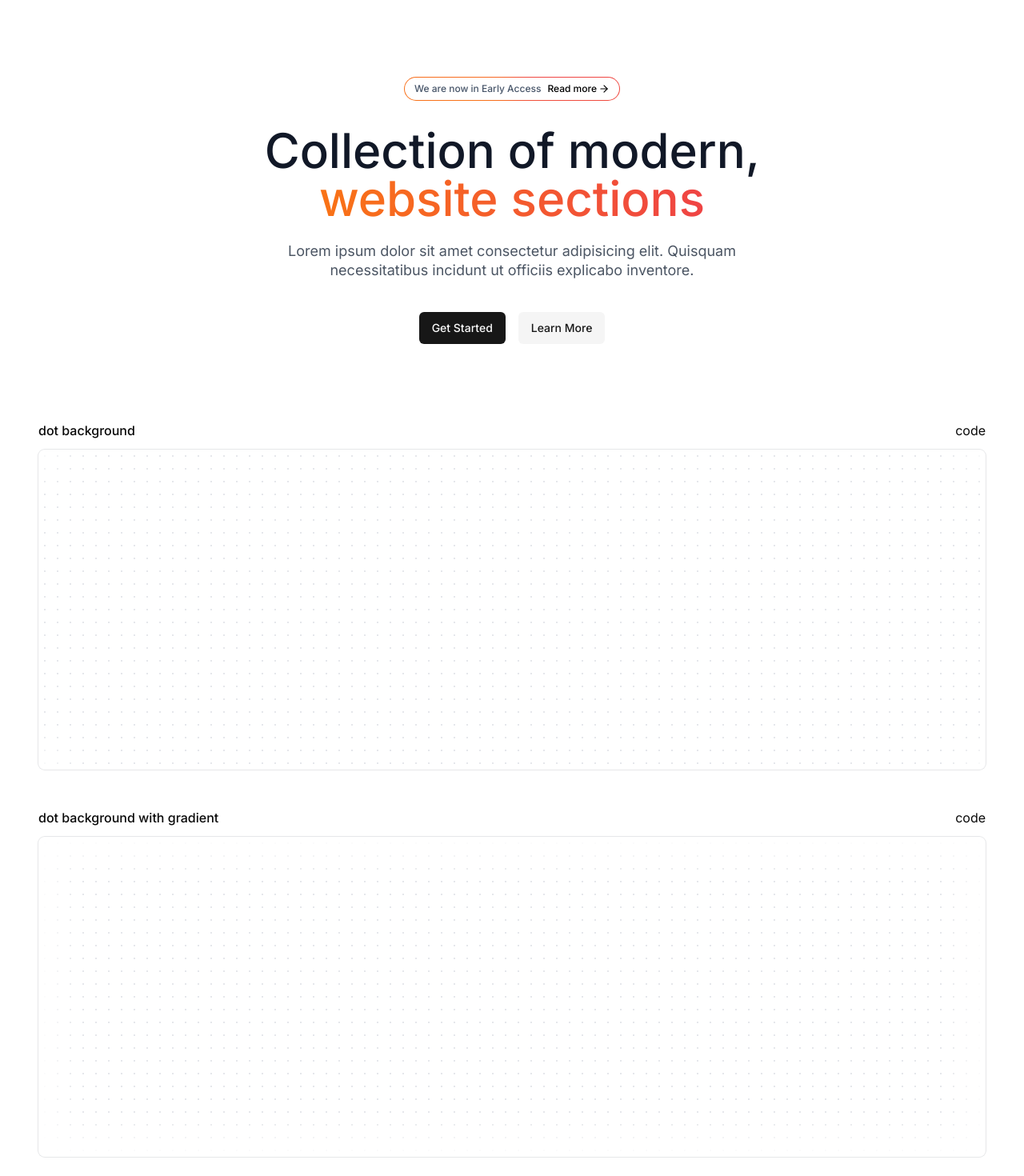
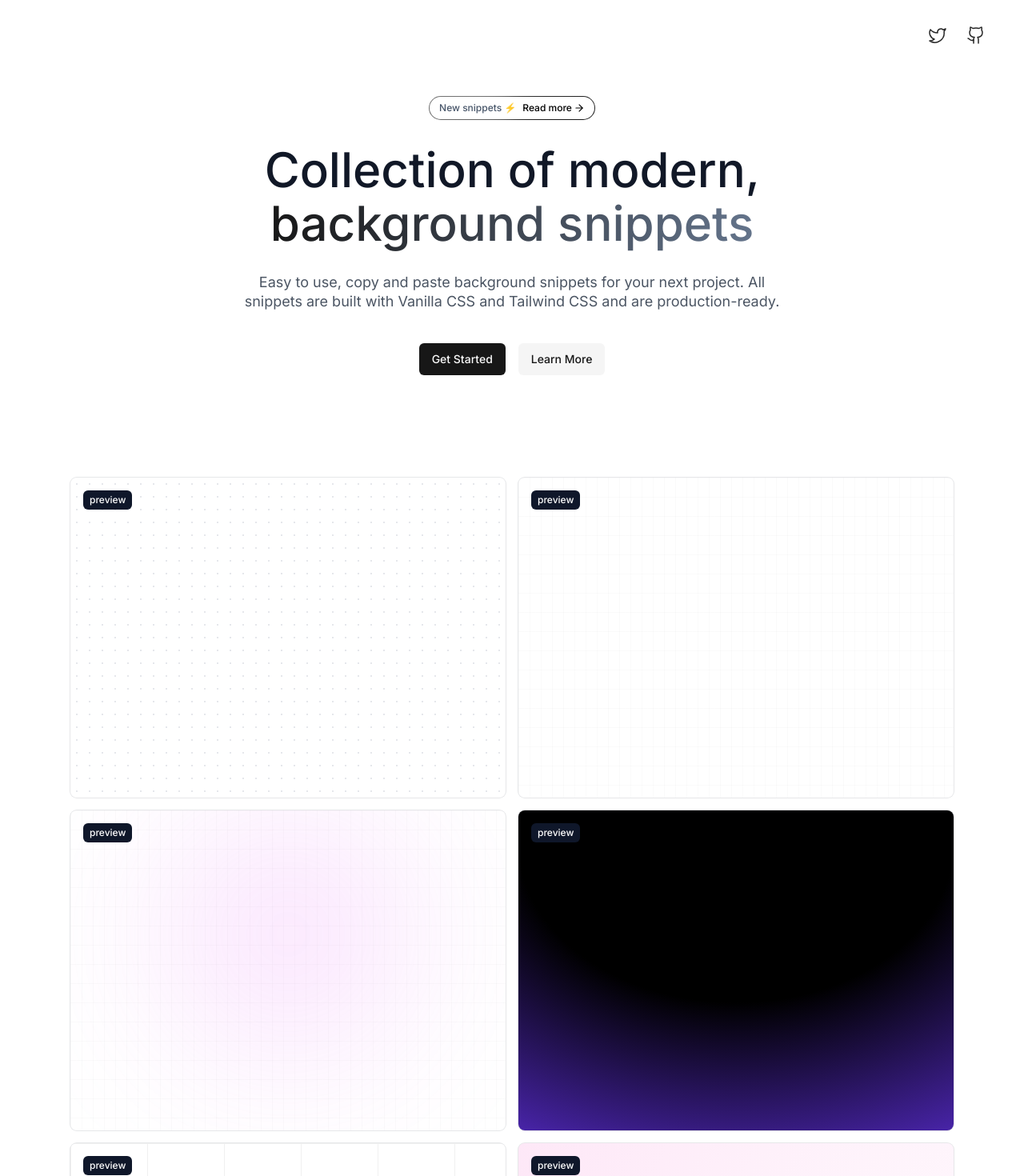
Before and after one commit to ibelick/background-snippets, a Next.js app: page / in a window 1280 px wide. Shown: the top 1470 px of the page at 80% size. Built offline with nearby package versions, Linux system fonts and the light colour scheme.

Commit message:
feat: add layout

```diff
--- a/app/components/background.tsx
+++ b/app/components/background.tsx
@@ -1,152 +1,117 @@
-import Playground from "./playground";
 import { CSSProperties } from "react";
 
-const FullDotBackground = () => {
+const Background1 = () => {
+  return (
+    <div className="bg-white absolute inset-0 -z-10 h-full w-full bg-[radial-gradient(#e5e7eb_1px,transparent_1px)] [background-size:16px_16px]" />
+  );
+};
+
+// @todo: need to work on this
+const Background2 = () => {
   return (
     <div
-      className="absolute inset-0 -z-10 h-full w-full bg-[radial-gradient(#e5e7eb_1px,transparent_1px)] [background-size:16px_16px] dark:bg-[radial-gradient(#1f2937_1px,transparent_1px)]"
+      className="bg-white absolute inset-0 -z-10 h-full w-full bg-[radial-gradient(#e5e7eb_1px,transparent_1px)] [background-size:16px_16px]"
       style={
         {
-          "--mask-offset": "50px",
-          mask: "linear-gradient(to bottom,transparent,#fff var(--mask-offset) calc(100% - var(--mask-offset)),transparent),linear-gradient(to right,transparent,#fff var(--mask-offset) calc(100% - var(--mask-offset)),transparent)",
-        } as CSSProperties
+          boxShadow: "0 0 10px rgba(0, 0, 0, 0.2)",
+        } as React.CSSProperties
       }
+      // style={
+      //   {
+      //     "--mask-offset": "50px",
+      //     mask: "linear-gradient(to bottom,transparent,#fff var(--mask-offset) calc(100% - var(--mask-offset)),transparent),linear-gradient(to right,transparent,#fff var(--mask-offset) calc(100% - var(--mask-offset)),transparent)",
+      //     "-webkit-mask":
+      //       "linear-gradient(to bottom,transparent,#fff var(--mask-offset) calc(100% - var(--mask-offset)),transparent),linear-gradient(to right,transparent,#fff var(--mask-offset) calc(100% - var(--mask-offset)),transparent)",
+      //     "mask-composite": "intersect",
+      //     "-webkit-mask-composite": "source-in, xor",
+      //   } as CSSProperties
+      // }
     />
   );
 };
 
-const DotBackgroundWithGradient = () => {
+const Background3 = () => {
   return (
-    <div
-      className="absolute inset-0 -z-10 h-full w-full bg-[radial-gradient(#e5e7eb_1px,transparent_1px)] [background-size:16px_16px] dark:bg-[radial-gradient(#1f2937_1px,transparent_1px)]"
-      style={
-        {
-          "--mask-offset": "50px",
-          mask: "linear-gradient(to bottom,transparent,#fff var(--mask-offset) calc(100% - var(--mask-offset)),transparent),linear-gradient(to right,transparent,#fff var(--mask-offset) calc(100% - var(--mask-offset)),transparent)",
-          "-webkit-mask":
-            "linear-gradient(to bottom,transparent,#fff var(--mask-offset) calc(100% - var(--mask-offset)),transparent),linear-gradient(to right,transparent,#fff var(--mask-offset) calc(100% - var(--mask-offset)),transparent)",
-          "mask-composite": "intersect",
-          "-webkit-mask-composite": "source-in, xor",
-        } as CSSProperties
-      }
-    />
+    <div className="bg-white absolute inset-0 -z-10 h-full w-full bg-[linear-gradient(to_right,#8080800a_1px,transparent_1px),linear-gradient(to_bottom,#8080800a_1px,transparent_1px)] bg-[size:14px_24px]" />
   );
 };
 
-const GridBackground = () => {
+const Background4 = () => {
   return (
-    <div className="absolute inset-0 -z-10 h-full w-full bg-[linear-gradient(to_right,#8080800a_1px,transparent_1px),linear-gradient(to_bottom,#8080800a_1px,transparent_1px)] bg-[size:14px_24px]" />
-  );
-};
-
-const GridBackgroundWithGradient = () => {
-  return (
-    <div className="absolute inset-0 -z-10 h-full w-full bg-[linear-gradient(to_right,#8080800a_1px,transparent_1px),linear-gradient(to_bottom,#8080800a_1px,transparent_1px)] bg-[size:14px_24px]">
+    <div className="bg-white absolute inset-0 -z-10 h-full w-full bg-[linear-gradient(to_right,#8080800a_1px,transparent_1px),linear-gradient(to_bottom,#8080800a_1px,transparent_1px)] bg-[size:14px_24px]">
       <div className="absolute left-0 right-0 top-0 -z-10 m-auto h-[310px] w-[310px] rounded-full bg-fuchsia-400 opacity-20 blur-[100px]" />
     </div>
   );
 };
 
-const BackgroundRadialGradientDark = () => {
+const Background5 = () => {
   return (
     <div className="absolute inset-0 -z-10 h-full w-full items-center px-5 py-24 [background:radial-gradient(125%_125%_at_50%_10%,#000_40%,#63e_100%)]" />
   );
 };
 
-const BackgroundGrid = () => {
+const Background6 = () => {
   return (
-    <div className="absolute inset-0 -z-10 h-full w-full bg-[linear-gradient(to_right,#f0f0f0_1px,transparent_1px),linear-gradient(to_bottom,#f0f0f0_1px,transparent_1px)] bg-[size:6rem_4rem]" />
+    <div className="bg-white absolute inset-0 -z-10 h-full w-full bg-[linear-gradient(to_right,#f0f0f0_1px,transparent_1px),linear-gradient(to_bottom,#f0f0f0_1px,transparent_1px)] bg-[size:6rem_4rem]" />
   );
 };
 
-const BackgroundBgSmallGradient = () => {
+const Background7 = () => {
   return (
-    <div className="absolute top-0 z-[-2] h-screen w-screen rotate-180 transform bg-[radial-gradient(60%_120%_at_50%_50%,hsla(0,0%,100%,0)_0,rgba(252,205,238,.5)_100%)]" />
+    <div className="bg-white absolute top-0 z-[-2] h-screen w-screen rotate-180 transform bg-[radial-gradient(60%_120%_at_50%_50%,hsla(0,0%,100%,0)_0,rgba(252,205,238,.5)_100%)]" />
   );
 };
 
-const BackgroundBgSmallGradient2 = () => {
+const Background8 = () => {
   return (
     <div className="absolute top-0 z-[-2] h-screen w-screen bg-neutral-950 bg-[radial-gradient(ellipse_80%_80%_at_50%_-20%,rgba(120,119,198,0.3),rgba(255,255,255,0))]" />
   );
 };
 
-const BackgroundBgSmallGradient3 = () => {
+const Background9 = () => {
   return (
-    <div className="absolute top-0 z-[-2] h-screen w-screen bg-[radial-gradient(100%_50%_at_50%_0%,rgba(0,163,255,0.13)_0,rgba(0,163,255,0)_50%,rgba(0,163,255,0)_100%)]" />
+    <div className="bg-white absolute top-0 z-[-2] h-screen w-screen bg-[radial-gradient(100%_50%_at_50%_0%,rgba(0,163,255,0.13)_0,rgba(0,163,255,0)_50%,rgba(0,163,255,0)_100%)]" />
   );
 };
 
-const BackgroundBgSmallGradient4 = () => {
+const Background10 = () => {
   return (
-    <div className="absolute top-0 -z-10 h-full w-full">
+    <div className="bg-white absolute top-0 -z-10 h-full w-full">
       <div className="absolute bottom-auto left-auto right-0 top-0 !h-[500px] !w-[500px] -translate-x-[30%] translate-y-[20%] rounded-full bg-[rgba(173,109,244,0.5)] opacity-50 blur-[80px]" />
     </div>
   );
 };
 
-const BackgroundGradient5 = () => {
+const Background11 = () => {
   return (
-    <div className="absolute top-0 z-[-2] h-screen w-screen bg-[radial-gradient(ellipse_80%_80%_at_50%_-20%,rgba(120,119,198,0.3),rgba(255,255,255,0))]" />
+    <div className="bg-white absolute top-0 z-[-2] h-screen w-screen bg-[radial-gradient(ellipse_80%_80%_at_50%_-20%,rgba(120,119,198,0.3),rgba(255,255,255,0))]" />
   );
 };
 
-const BackgroundGradient6 = () => {
+const Background12 = () => {
   return (
-    <div className="absolute inset-0 -z-10 h-full w-full [background:radial-gradient(125%_125%_at_50%_10%,#fff_40%,#63e_100%)]" />
+    <div className="bg-white absolute inset-0 -z-10 h-full w-full [background:radial-gradient(125%_125%_at_50%_10%,#fff_40%,#63e_100%)]" />
   );
 };
 
-const BackgroundDots1 = () => {
+const Background13 = () => {
   return (
     <div className="absolute top-0 z-[-2] h-screen w-screen bg-[#011440] bg-[radial-gradient(#ffffff33_1px,#011440_1px)] bg-[size:20px_20px]" />
   );
 };
 
-const BackgroundPage = () => {
-  return (
-    <div className="flex flex-col gap-12 pb-20">
-      <Playground name="dot background">
-        <FullDotBackground />
-      </Playground>
-      <Playground name="dot background with gradient">
-        <DotBackgroundWithGradient />
-      </Playground>
-      <Playground name="grid background">
-        <GridBackground />
-      </Playground>
-      <Playground name="grid background with gradient">
-        <GridBackgroundWithGradient />
-      </Playground>
-      <Playground name="background gradient dark">
-        <BackgroundRadialGradientDark />
-      </Playground>
-      <Playground name="background grid">
-        <BackgroundGrid />
-      </Playground>
-      <Playground name="background bg small gradient">
-        <BackgroundBgSmallGradient />
-      </Playground>
-      <Playground name="background bg small gradient 2">
-        <BackgroundBgSmallGradient2 />
-      </Playground>
-      <Playground name="background bg small gradient 3">
-        <BackgroundBgSmallGradient3 />
-      </Playground>
-      <Playground name="background bg small gradient 4">
-        <BackgroundBgSmallGradient4 />
-      </Playground>
-      <Playground name="background bg gradient">
-        <BackgroundGradient5 />
-      </Playground>
-      <Playground name="background bg gradient 2">
-        <BackgroundGradient6 />
-      </Playground>
-      <Playground name="background dots 1">
-        <BackgroundDots1 />
-      </Playground>
-    </div>
-  );
-};
-
-export default BackgroundPage;
+export const BACKGROUND_OPTIONS = [
+  <Background1 key={1} />,
+  // <Background2 key={2} />,
+  <Background3 key={3} />,
+  <Background4 key={4} />,
+  <Background5 key={5} />,
+  <Background6 key={6} />,
+  <Background7 key={7} />,
+  <Background8 key={8} />,
+  <Background9 key={9} />,
+  <Background10 key={10} />,
+  <Background11 key={11} />,
+  <Background12 key={12} />,
+  <Background13 key={13} />,
+];
--- a/app/components/playground.tsx
+++ b/app/components/playground.tsx
@@ -1,20 +1,18 @@
 type PlaygroundProps = {
   children: React.ReactNode;
-  name: string;
+  setPreview: (preview: React.ReactNode) => void;
 };
 
-const Playground: React.FC<PlaygroundProps> = ({ children, name }) => {
+const Playground: React.FC<PlaygroundProps> = ({ children, setPreview }) => {
   return (
-    <div>
-      <div className="flex justify-between">
-        <h2 className="mb-3 font-medium">{name}</h2>
-        <div>
-          <div>code</div>
-        </div>
+    <div className="relative min-h-[400px] w-full overflow-hidden rounded-lg ring-1 ring-slate-900/10">
+      <div
+        className="absolute cursor-pointer top-4 left-4 z-10 bg-slate-900 text-white text-xs font-medium px-2 py-1 rounded-md"
+        onClick={() => setPreview(children)}
+      >
+        preview
       </div>
-      <div className="relative min-h-[400px] w-full overflow-hidden rounded-lg ring-1 ring-slate-900/10">
-        {children}
-      </div>
+      {children}
     </div>
   );
 };
--- a/app/page.tsx
+++ b/app/page.tsx
@@ -1,19 +1,53 @@
-import { ArrowRight } from "lucide-react";
-import BackgroundPage from "./components/background";
+"use client";
+import { ArrowRight, Github, Twitter } from "lucide-react";
+import { BACKGROUND_OPTIONS } from "./components/background";
 import { Button } from "@/components/ui/button";
+import Playground from "./components/playground";
+import { useState } from "react";
 
 export default function Home() {
+  const [preview, setPreview] = useState<any>(null);
+
   return (
+    <div>
+      <div className="fixed top-0 left-0 -z-10 w-full h-full">
+        {preview ? preview : null}
+      </div>
       <div className="relative mx-auto h-screen w-full max-w-7xl px-6 md:px-8 lg:px-12">
-      {/* <div className="bg-[linear-gradient(to_right,#8080800a_1px,transparent_1px),linear-gradient(to_bottom,#8080800a_1px,transparent_1px)] bg-[size:14px_24px] py-24"> */}
-      <div className="py-24">
+        <header className="flex items-center justify-between py-8">
+          <div />
+          <nav className="flex gap-6">
+            <a
+              href="https://twitter.com/Ibelick"
+              target="_blank"
+              rel="noopener noreferrer"
+              className="inline-flex"
+            >
+              <Twitter
+                className="h-6 w-6 text-neutral-800 transition-colors hover:text-neutral-600"
+                strokeWidth={1.5}
+              />
+            </a>
+            <a
+              href="https://github.com/ibelick/sections-snippets"
+              target="_blank"
+              rel="noopener noreferrer"
+              className="inline-flex"
+            >
+              <Github
+                className="h-6 w-6 text-neutral-800 transition-colors hover:text-neutral-600"
+                strokeWidth={1.5}
+              />
+            </a>
+          </nav>
+        </header>
+        <div className="pt-8">
           <div className="relative mx-auto flex max-w-2xl flex-col items-center">
-          {/* <div className="absolute -z-10 h-[310px] w-[310px] rounded-full bg-fuchsia-400 opacity-20 blur-[100px]" /> */}
             <div className="mb-8 flex">
               <span className="relative inline-block overflow-hidden rounded-full p-[1px]">
-              <span className="absolute inset-[-1000%] animate-[spin_2s_linear_infinite] bg-[conic-gradient(from_90deg_at_50%_50%,#f97316_0%,#ef4444_50%,#f97316_100%)]" />
+                <span className="absolute inset-[-1000%] animate-[spin_2s_linear_infinite] bg-[conic-gradient(from_90deg_at_50%_50%,#171717_0%,#737373_50%,#171717_100%)]" />
                 <div className="inline-flex h-full w-full cursor-pointer justify-center rounded-full bg-white px-3 py-1 text-xs font-medium leading-5 text-slate-600 backdrop-blur-3xl">
-                We are now in Early Access
+                  New snippets ⚡️
                   <span className="inline-flex items-center pl-2 text-black">
                     Read more{" "}
                     <ArrowRight className="pl-0.5 text-black" size={16} />
@@ -21,15 +55,16 @@ export default function Home() {
                 </div>
               </span>
             </div>
-          <h2 className="text-center text-3xl font-medium text-gray-900 sm:text-6xl">
+            <h2 className="text-center text-3xl font-medium text-gray-900 sm:text-6xl dark:text-gray-50">
               Collection of modern,{" "}
-            <span className="inline-flex animate-text-gradient bg-gradient-to-r from-orange-500 via-red-500 to-orange-500 bg-[200%_auto] bg-clip-text text-transparent">
-              website sections
+              <span className="leading-tight inline-flex animate-text-gradient bg-gradient-to-r from-neutral-900 via-slate-500 to-neutral-500 bg-[200%_auto] bg-clip-text text-transparent">
+                background snippets
               </span>
             </h2>
             <p className="mt-6 text-center text-lg leading-6 text-gray-600">
-            Lorem ipsum dolor sit amet consectetur adipisicing elit. Quisquam
-            necessitatibus incidunt ut officiis explicabo inventore.
+              Easy to use, copy and paste background snippets for your next
+              project. All snippets are built with Vanilla CSS and Tailwind CSS
+              and are production-ready.
             </p>
             <div className="mt-10 flex gap-4">
               <Button>Get Started</Button>
@@ -37,7 +72,18 @@ export default function Home() {
             </div>
           </div>
         </div>
-      <BackgroundPage />
+        <div className="overflow-hidden py-32 px-10">
+          <div className="grid grid-cols-2 gap-4 pb-4">
+            {BACKGROUND_OPTIONS.map((background, index) => {
+              return (
+                <Playground key={index} setPreview={setPreview}>
+                  {background}
+                </Playground>
+              );
+            })}
+          </div>
+        </div>
+      </div>
     </div>
   );
 }
```
Lines whose indentation alone changed are shown as unchanged.
